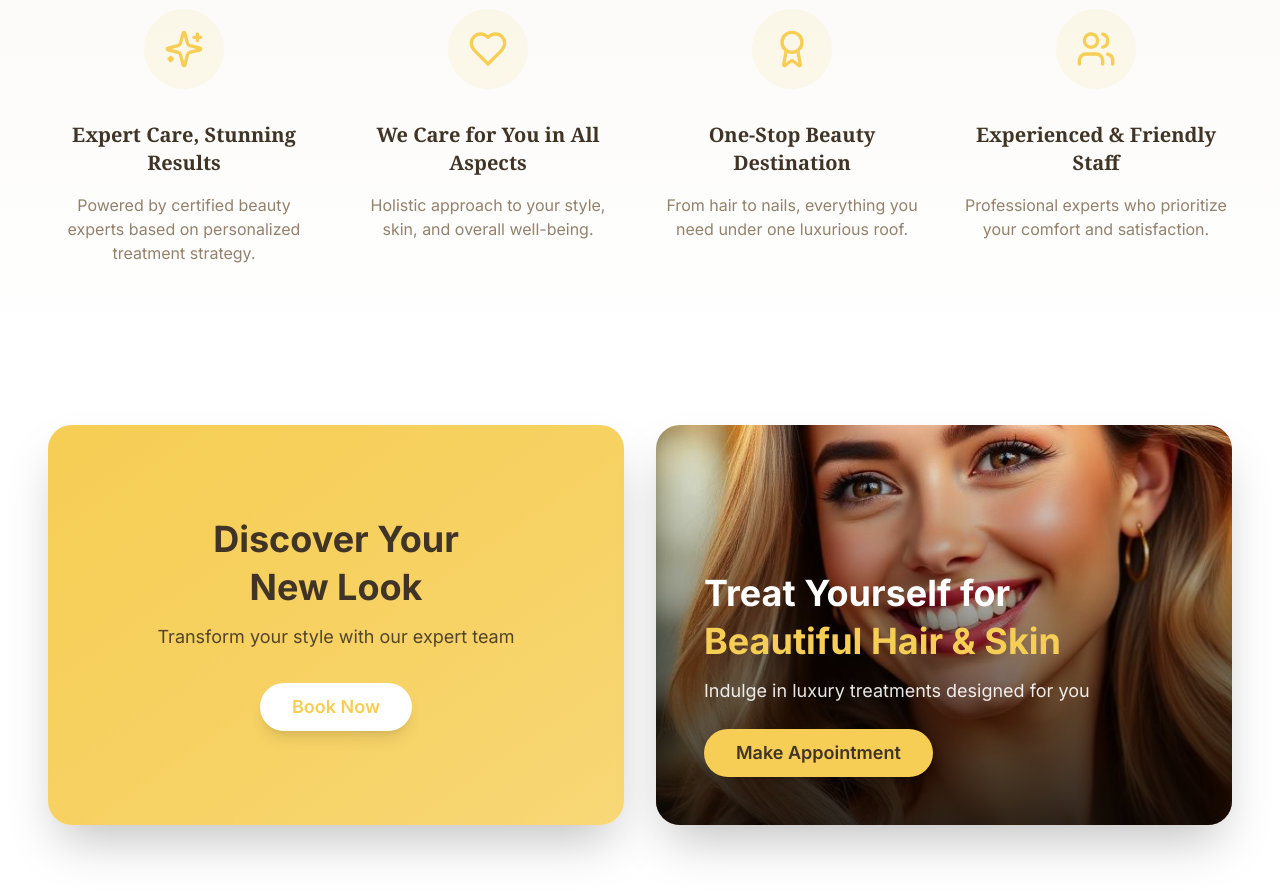
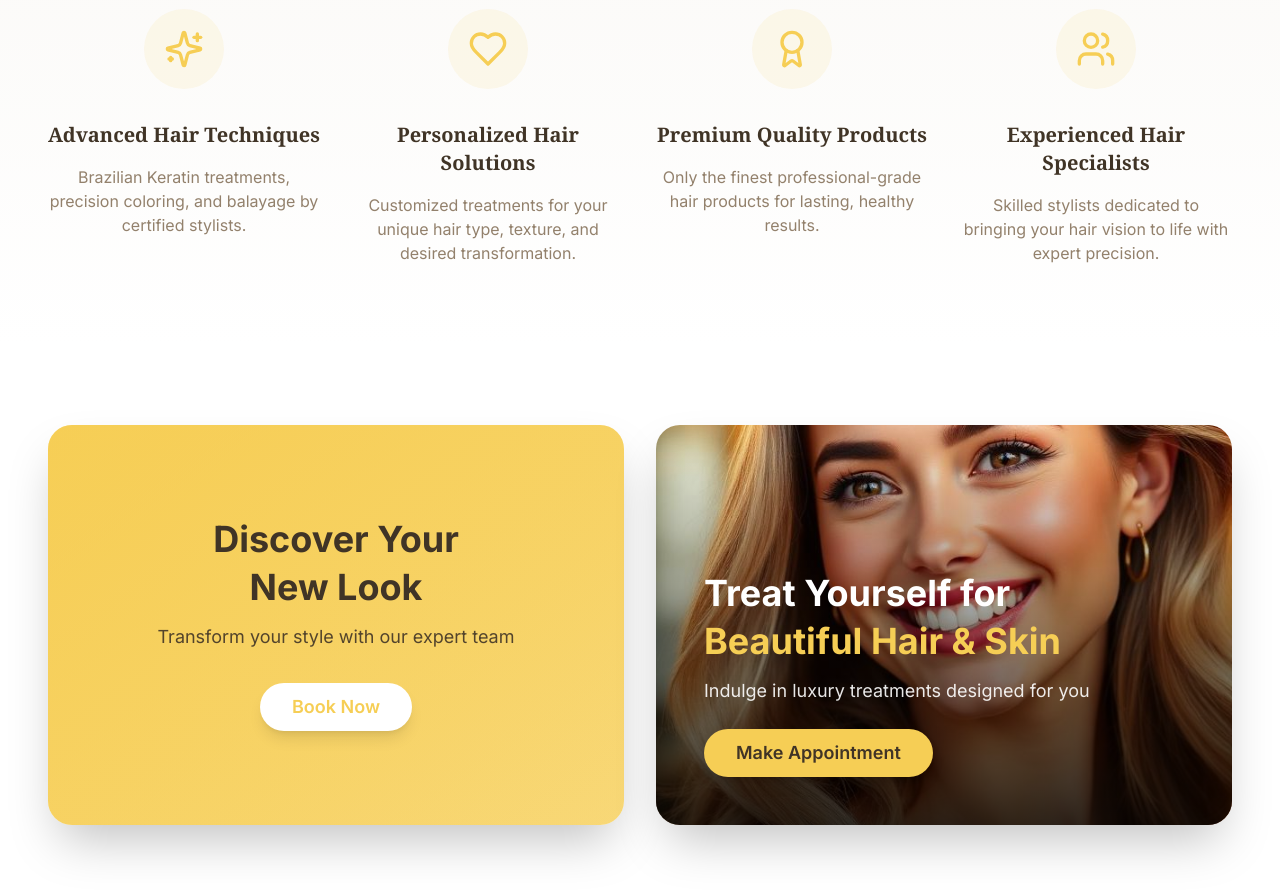
Before and after one commit to TorioTrades/cjhair-transform-hub-04690-56070, a React (Vite) app: page / in a window 1280 px wide. Shown: the part 3940-4831 px from the top of the page. Built offline with nearby package versions, Linux system fonts and the light colour scheme; the HTML template or start-up script is replaced by a standard one.

Commit message:
Update "Why Choose Us" section

```diff
--- a/src/components/WhyChooseUs.tsx
+++ b/src/components/WhyChooseUs.tsx
@@ -4,23 +4,23 @@ const WhyChooseUs = () => {
   const benefits = [
     {
       icon: Sparkles,
-      title: "Expert Care, Stunning Results",
-      description: "Powered by certified beauty experts based on personalized treatment strategy.",
+      title: "Advanced Hair Techniques",
+      description: "Brazilian Keratin treatments, precision coloring, and balayage by certified stylists.",
     },
     {
       icon: Heart,
-      title: "We Care for You in All Aspects",
-      description: "Holistic approach to your style, skin, and overall well-being.",
+      title: "Personalized Hair Solutions",
+      description: "Customized treatments for your unique hair type, texture, and desired transformation.",
     },
     {
       icon: Award,
-      title: "One-Stop Beauty Destination",
-      description: "From hair to nails, everything you need under one luxurious roof.",
+      title: "Premium Quality Products",
+      description: "Only the finest professional-grade hair products for lasting, healthy results.",
     },
     {
       icon: Users,
-      title: "Experienced & Friendly Staff",
-      description: "Professional experts who prioritize your comfort and satisfaction.",
+      title: "Experienced Hair Specialists",
+      description: "Skilled stylists dedicated to bringing your hair vision to life with expert precision.",
     },
   ];
 
```
